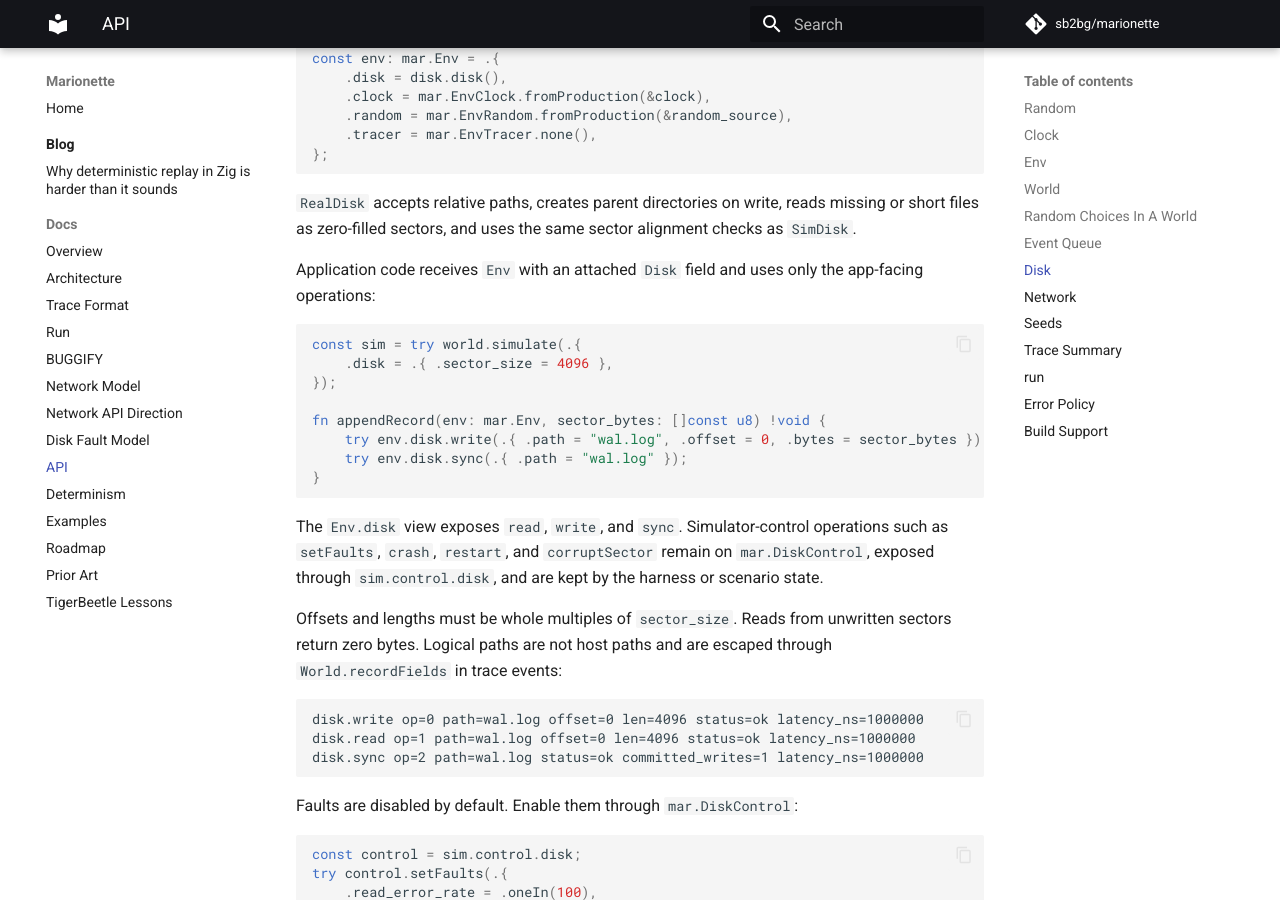
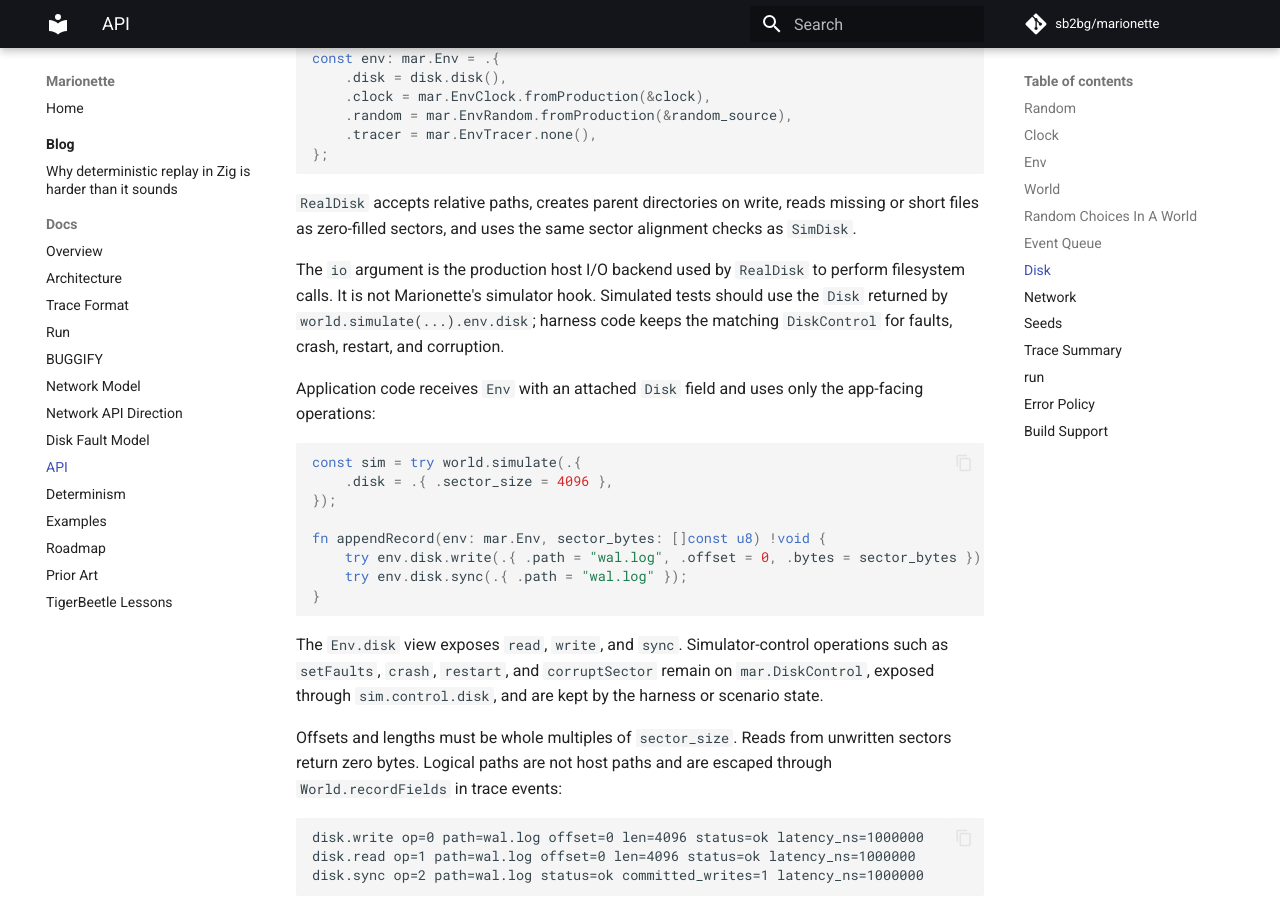
Before and after one commit to sb2bg/marionette, an MkDocs documentation site: the page built from docs/api.md, in a window 1280 px wide and 900 px high, scrolled down 4626 px. Built offline with MkDocs 1.6.1 and Material for MkDocs 9.7.7, drawn with Linux system fonts in a browser that asks for light colours; comment, search, counter and statistics services are not loaded.

Commit message:
Document design choices

```diff
--- a/docs/api.md
+++ b/docs/api.md
@@ -245,6 +245,12 @@ const env: mar.Env = .{
 `RealDisk` accepts relative paths, creates parent directories on write, reads
 missing or short files as zero-filled sectors, and uses the same sector
 alignment checks as `SimDisk`.
+
+The `io` argument is the production host I/O backend used by `RealDisk` to
+perform filesystem calls. It is not Marionette's simulator hook. Simulated
+tests should use the `Disk` returned by `world.simulate(...).env.disk`; harness
+code keeps the matching `DiskControl` for faults, crash, restart, and
+corruption.
 
 Application code receives `Env` with an attached `Disk` field and uses only the
 app-facing operations:
```
Also changed, not shown: docs/roadmap.md (+1 -1 lines), 1 other file.
